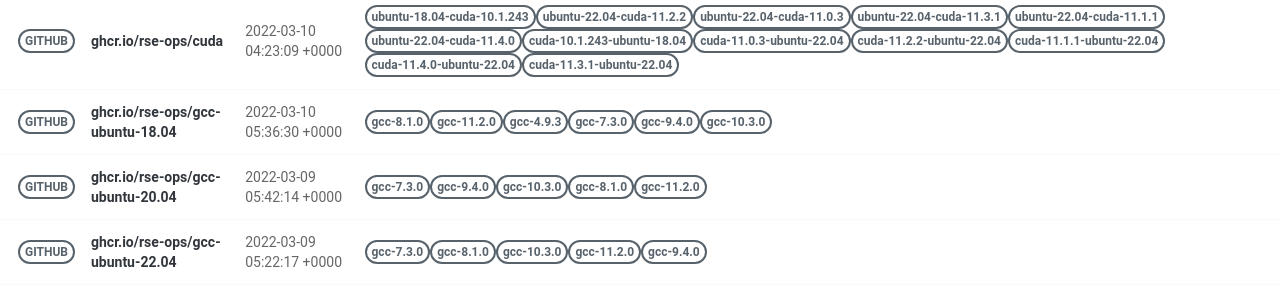
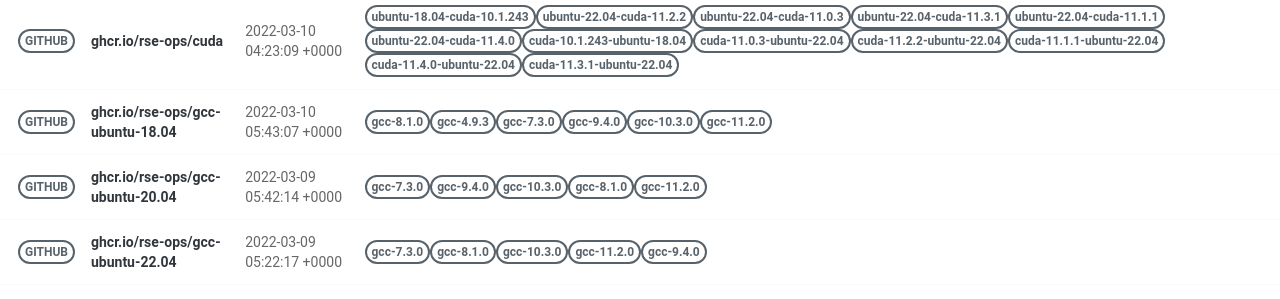
Before and after one commit to rse-ops/docker-images, a Jekyll site: the page built from pages/index.md, in a window 1280 px wide. Shown: the part 502-801 px from the top of the page. Built offline with Jekyll 4.4.1, drawn with Linux system fonts in a browser that asks for light colours; nearby versions of some CDN libraries.

Commit message:
Automated push to update library 2022-03-10

```diff
--- a/_library/ghcr.io-rse-ops-gcc-ubuntu-18.04.md
+++ b/_library/ghcr.io-rse-ops-gcc-ubuntu-18.04.md
@@ -1,7 +1,7 @@
 ---
 layout: container
 name: ghcr.io/rse-ops/gcc-ubuntu-18.04
-updated_at: 2022-03-10 05:36:30.134574
+updated_at: 2022-03-10 05:43:07.089550
 
 
 container_url: https://github.com/orgs/rse-ops/packages/container/package/gcc-ubuntu-18.04
```
Also changed, not shown: other parts of _library/ghcr.io-rse-ops-gcc-ubuntu-18.04.md (+3 -3 lines).
